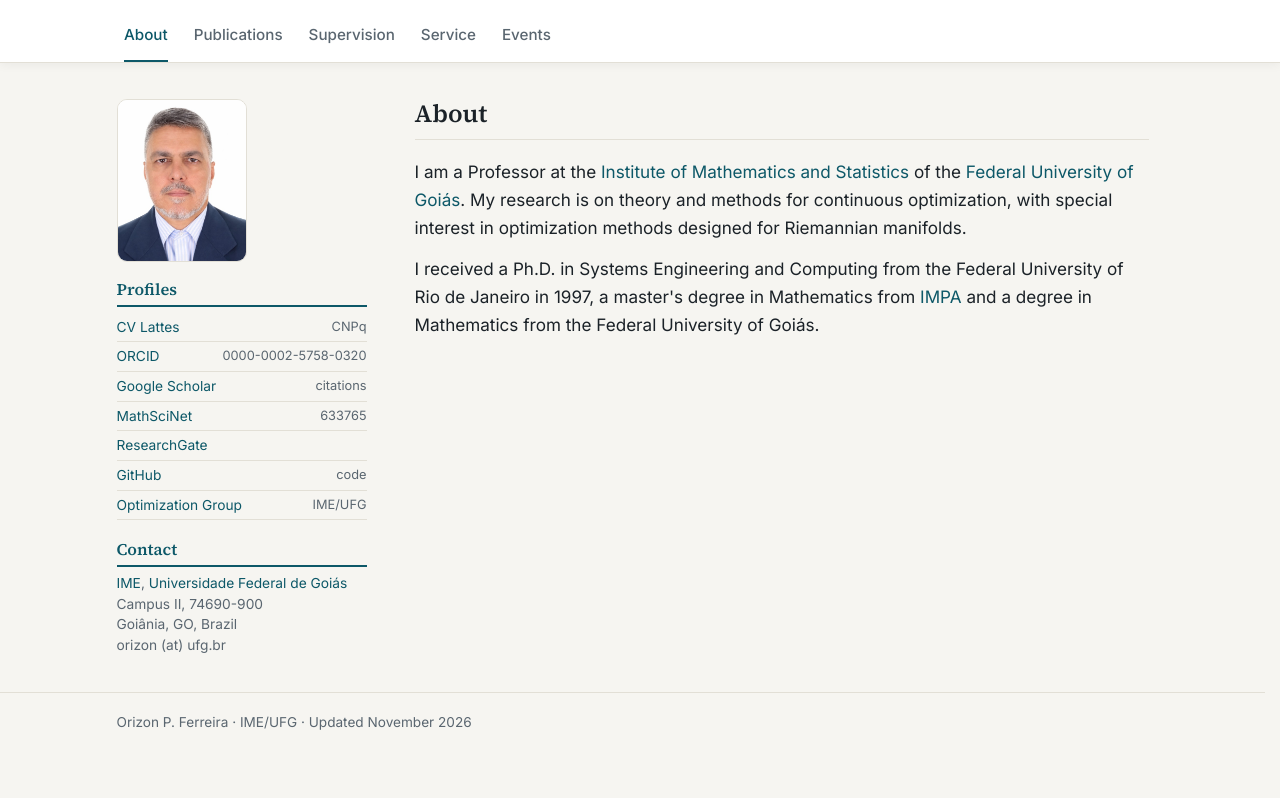
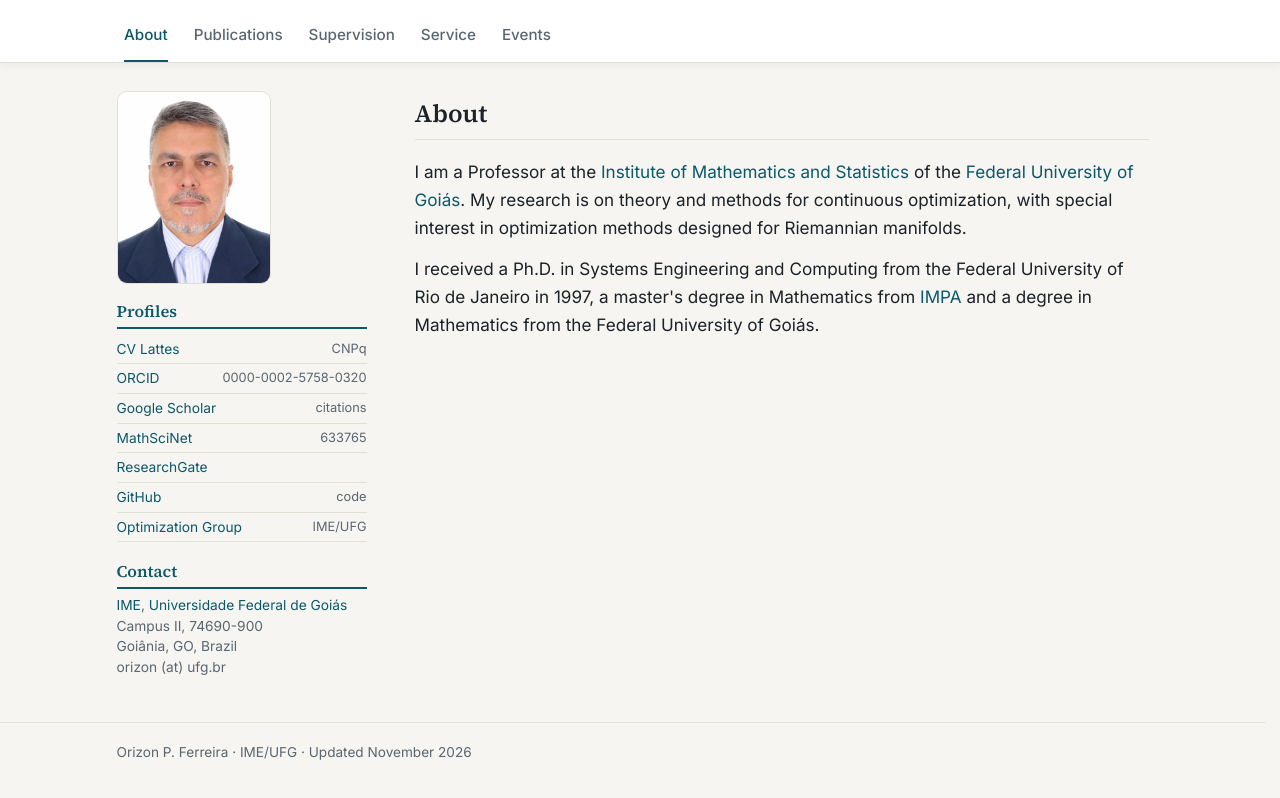
Before and after one commit to OrizonPereiraFerreira/OrizonPereiraFerreira.github.io, a plain HTML site: page index.html in a window 1280 px wide. Shown: the part 104-902 px from the top of the page. Before the commit the page ends 877 px from the top, so only its background shows below. Drawn offline with Linux system fonts and the light colour scheme.

Commit message:
Side column fits notebook screens; on very short windows it scrolls with the page
Co-Authored-By: Claude Opus 5.5 <noreply@anthropic.com>

```diff
--- a/assets/style.css
+++ b/assets/style.css
@@ -72,13 +72,13 @@ main > section[hidden] { display: none; }
 aside { align-self: start; font-size: 0.86rem; }
 /* The side column (photo, profiles, contact) is pinned to the window and does not move */
 .aside-inner {
-  position: fixed; top: calc(var(--head, 128px) + 36px); width: 250px;
-  max-height: calc(100vh - var(--head, 128px) - 56px); overflow-y: auto; scrollbar-width: thin;
+  position: fixed; top: calc(var(--head, 128px) + 28px); width: 250px;
+  max-height: calc(100vh - var(--head, 128px) - 40px); overflow-y: auto; scrollbar-width: thin;
 }
 
 /* Smaller photo that shrinks on short screens, so the whole column always fits without scrolling */
 aside .photo {
-  display: block; width: clamp(110px, calc((100vh - var(--head, 128px) - 470px) * 0.8), 190px); height: auto; aspect-ratio: 4 / 5; object-fit: cover;
+  display: block; width: clamp(80px, calc((100vh - var(--head, 128px) - 440px) * 0.8), 190px); height: auto; aspect-ratio: 4 / 5; object-fit: cover;
   border-radius: 10px; border: 1px solid var(--rule); margin-bottom: 18px; background: #fff;
 }
 aside h2 {
@@ -174,6 +174,10 @@ details.past summary:hover { border-color: var(--accent); }
 details.past[open] summary { margin-bottom: 4px; }
 
 footer { border-top: 1px solid var(--rule); color: var(--muted); font-size: 0.85rem; padding: 18px 0 40px; }
+/* Very short windows: the side column scrolls with the page instead of on its own */
+@media (max-height: 660px) and (min-width: 821px) {
+  .aside-inner { position: static; max-height: none; overflow: visible; }
+}
 
 @media (max-width: 820px) {
   .layout { grid-template-columns: 1fr; gap: 32px; }
--- a/index.html
+++ b/index.html
@@ -8,7 +8,7 @@
   <link rel="preconnect" href="https://fonts.googleapis.com">
   <link rel="preconnect" href="https://fonts.gstatic.com" crossorigin>
   <link rel="stylesheet" href="https://fonts.googleapis.com/css2?family=Inter:wght@400;500;600&family=Source+Serif+4:opsz,wght@8..60,400;8..60,600&display=swap">
-  <link rel="stylesheet" href="assets/style.css?v=18">
+  <link rel="stylesheet" href="assets/style.css?v=19">
 </head>
 <body>
   <header class="masthead">
@@ -99,7 +99,7 @@
     <div class="wrap">Orizon P. Ferreira · IME/UFG · Updated <span id="updated"></span></div>
   </footer>
 
-  <script src="js/data.js?v=18"></script>
-  <script src="js/main.js?v=18"></script>
+  <script src="js/data.js?v=19"></script>
+  <script src="js/main.js?v=19"></script>
 </body>
 </html>
```
